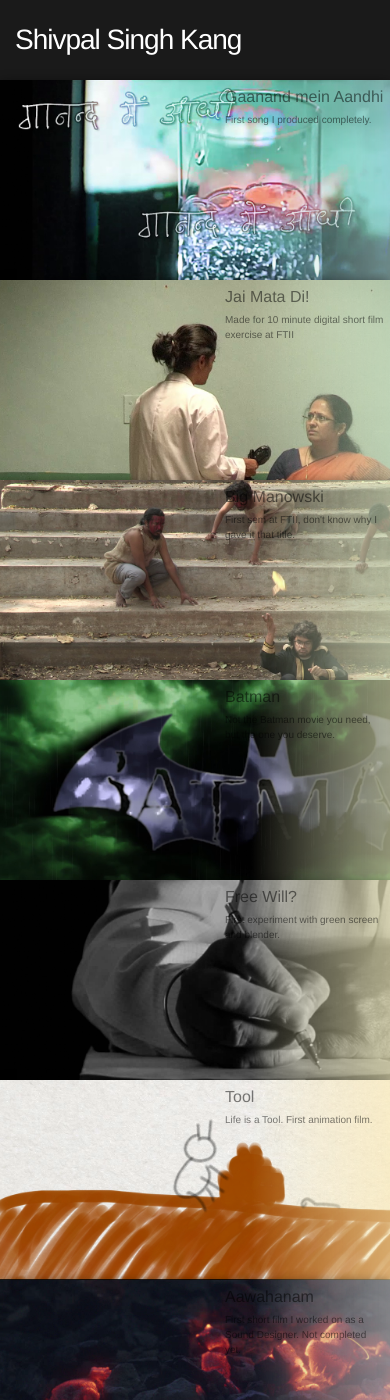
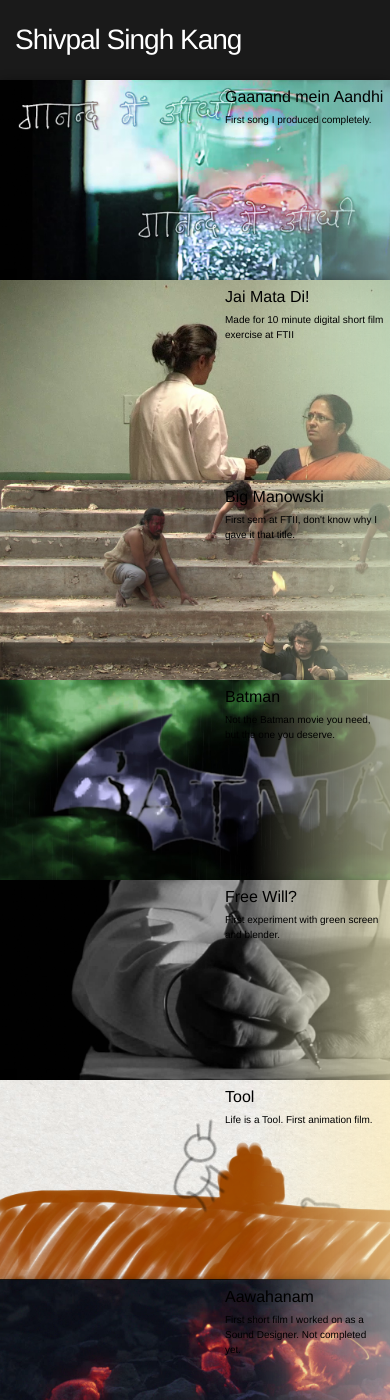
Before and after one commit to shivpalkang/shivpalkang.github.io, a Jekyll site: the page built from index.html, in a window 390 px wide and 1400 px high. Built offline with Jekyll 4.4.1, drawn with Linux system fonts in a browser that asks for light colours.

Commit message:
Changed text opacity for screen size

```diff
--- a/_sass/_layout.scss
+++ b/_sass/_layout.scss
@@ -299,7 +299,7 @@
   text-align:left;
   font-size:20px;
   color:#000000 !important; /* #fff */
-  opacity:0.5;
+  opacity:0;
   transition:opacity 0.6s;
   transition:color 0.6s;
   h2 {
@@ -318,6 +318,7 @@
     padding-top:5px;
     width:160px;
     margin-right:5px;
+    opacity:1;
   }
 }
 
```
